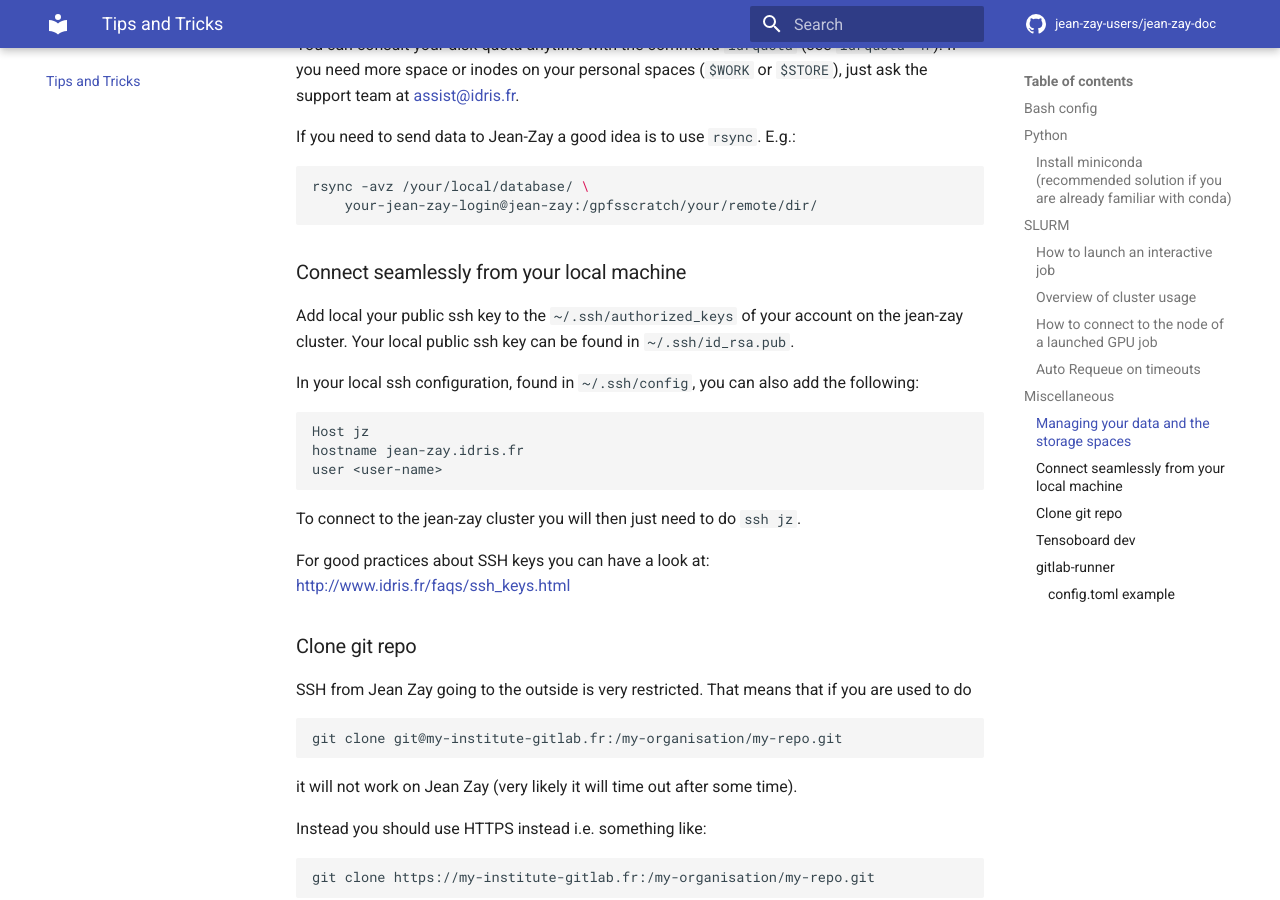
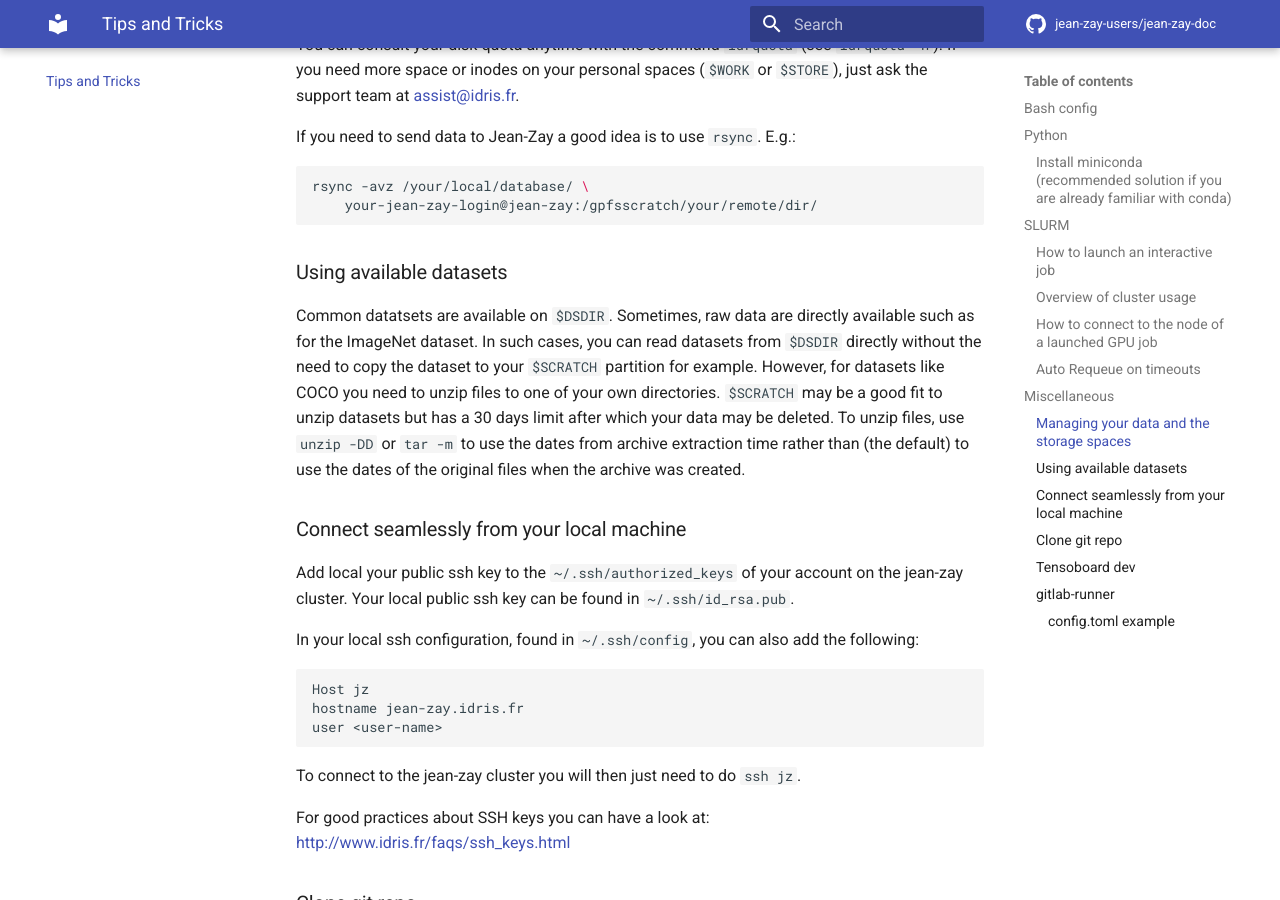
Before and after one commit to jean-zay-users/jean-zay-doc, an MkDocs documentation site: the page built from docs/tips-and-tricks.md, in a window 1280 px wide and 900 px high, scrolled down 4148 px. Built offline with MkDocs 1.6.1 and Material for MkDocs 9.7.7, drawn with Linux system fonts in a browser that asks for light colours; comment, search, counter and statistics services are not loaded.

Commit message:
Update tips-and-tricks.md

````diff
--- a/docs/tips-and-tricks.md
+++ b/docs/tips-and-tricks.md
@@ -208,6 +208,13 @@ rsync -avz /your/local/database/ \
     your-jean-zay-login@jean-zay:/gpfsscratch/your/remote/dir/
 ```
 
+### Using available datasets
+
+Common datatsets are available on `$DSDIR`. Sometimes, raw data are directly available such as for the ImageNet dataset.
+In such cases, you can read datasets from `$DSDIR` directly without the need to copy the dataset to your `$SCRATCH` partition for example.
+However, for datasets like COCO you need to unzip files to one of your own directories. `$SCRATCH` may be a good fit to unzip datasets
+but has a 30 days limit after which your data may be deleted. To unzip files, use `unzip -DD` or `tar -m` to use the dates from archive extraction time rather than (the default) to use the dates of the original files when the archive was created.
+
 ### Connect seamlessly from your local machine
 
 Add local your public ssh key to the `~/.ssh/authorized_keys` of your account on the jean-zay cluster.
````
